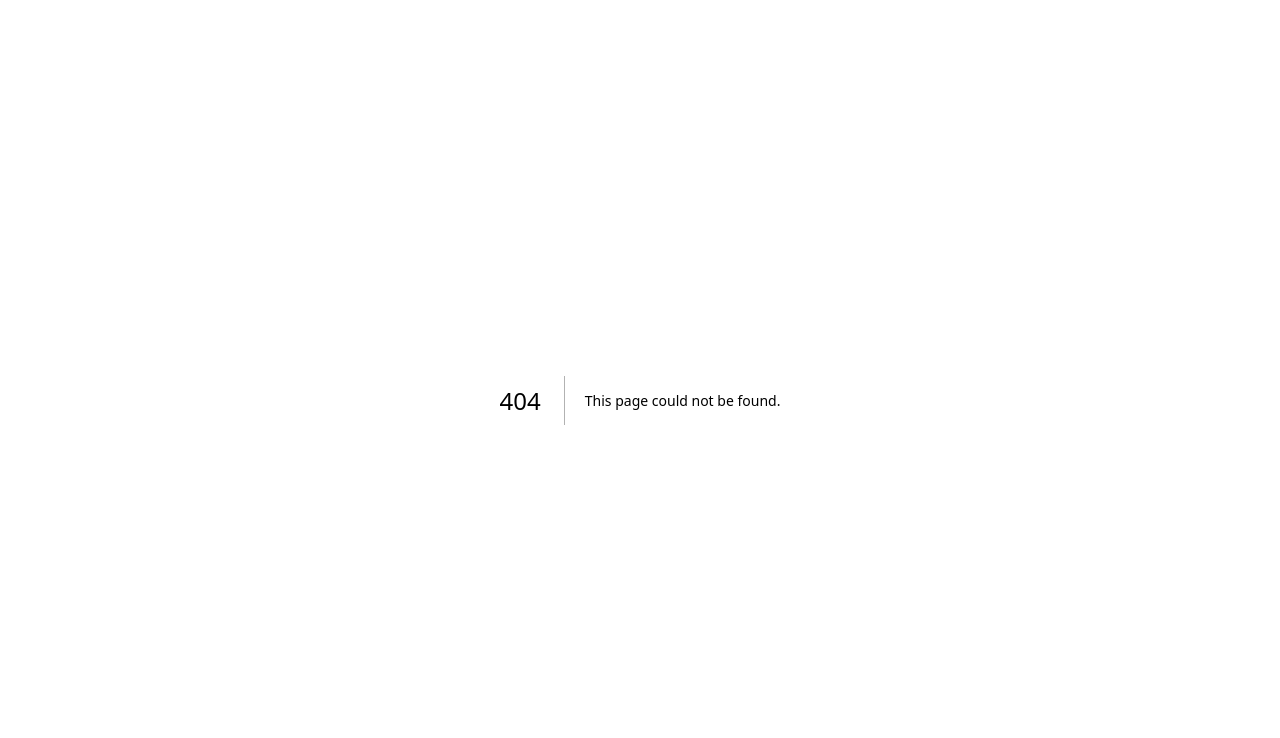
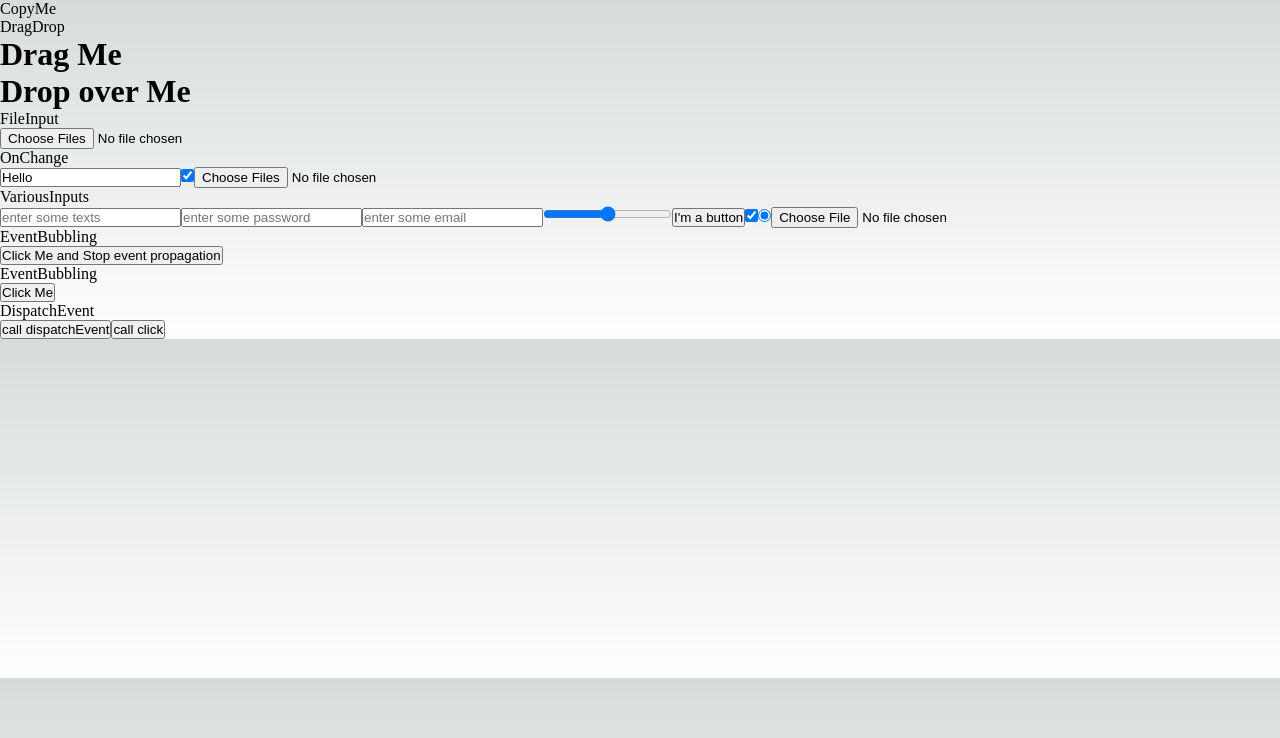
Before and after one commit to sggameopensource/sg-game-programming-next-project-2023-spring, a Next.js app: page /ch02/ch02_5 in a window 1280 px wide. Before the commit this address had no page. Shown: the top 738 px of the page. Built offline with nearby package versions, Linux system fonts and the light colour scheme.

Commit message:
2장 내용 정리

```diff
--- /dev/null
+++ b/src/pages/ch02/ch02_5/components/DispatchEvent.tsx
@@ -0,0 +1,18 @@
+export default function DispatchEvent() {
+  const onCallDispatchEvent = () => {
+    console.log('onCallDispatchEvent');
+    document.getElementById('root')?.dispatchEvent(new Event('click', { bubbles: true }));
+  }
+  const onCallClick = () => {
+    console.log('onCallClick');
+    document.getElementById('root')?.click();
+  }
+
+  return (
+    <div>
+      <p>DispatchEvent</p>
+      <button onClick={onCallDispatchEvent}>call dispatchEvent</button>
+      <button onClick={onCallClick}>call click</button>
+    </div>
+  );
+}
--- /dev/null
+++ b/src/pages/ch02/ch02_5/components/DragDrop.tsx
@@ -0,0 +1,22 @@
+export default function CopyMe() {
+  const onDragStart = (e: React.DragEvent<HTMLInputElement>) => console.log('onDragStart', e.dataTransfer)
+  const onDragEnd = (e: React.DragEvent<HTMLInputElement>) => console.log('onDragEnd', e.dataTransfer)
+
+  const onDragOver = (e: React.DragEvent) => e.preventDefault()
+  const onDrop = (e: React.DragEvent) => {
+    e.preventDefault()
+    console.log('onDrop', e.dataTransfer)
+  }
+
+  return (
+    <div>
+      <p>DragDrop</p>
+      <div draggable onDragStart={onDragStart} onDragEnter={onDragEnd}>
+        <h1>Drag Me</h1>
+      </div>
+      <div onDrop={onDrop} onDragOver={onDragOver}>
+        <h1>Drop over Me</h1>
+      </div>
+    </div>
+  )
+}
--- /dev/null
+++ b/src/pages/ch02/ch02_5/components/EventBubbling.tsx
@@ -0,0 +1,19 @@
+import type { SyntheticEvent } from "react";
+
+export default function EventBubbling() {
+  const onDivClick = (e: SyntheticEvent) => {
+    const { isTrusted, target, bubbles, currentTarget } = e;
+    console.log("mouse click occurs on <div>.", isTrusted, target, bubbles, currentTarget);
+  }
+
+  const onButtonClick = (e: SyntheticEvent) => {
+    const { isTrusted, target, bubbles } = e;
+    console.log("mouse click occurs on <button>.", isTrusted, target, bubbles);
+  }
+  return (
+    <div onClick={onDivClick}>
+      <p>EventBubbling</p>
+      <button onClick={onButtonClick}>Click Me</button>
+    </div>
+  );
+}
--- /dev/null
+++ b/src/pages/ch02/ch02_5/components/EventListener.tsx
@@ -0,0 +1,13 @@
+document.getElementById('root')?.addEventListener('click', (e: Event) => {
+  const { isTrusted, target, bubbles } = e
+  console.log('mouse click occurs.', isTrusted, target, bubbles)
+})
+
+document.getElementById('root')?.addEventListener('click', (e: Event) => {
+  const { isTrusted, target, bubbles } = e
+  console.log('mouse click also occurs.', isTrusted, target, bubbles)
+})
+
+export default function EventListener() {
+  return <div>EventListener</div>;
+}
--- /dev/null
+++ b/src/pages/ch02/ch02_5/components/FileDrop.tsx
@@ -0,0 +1,3 @@
+export default function CopyMe() {
+  return <div>CopyMe</div>;
+}
--- /dev/null
+++ b/src/pages/ch02/ch02_5/components/FileInput.tsx
@@ -0,0 +1,17 @@
+export default function FileInput() {
+  const onChange = (e: React.ChangeEvent<HTMLInputElement>) => {
+    const files: FileList | null = e.target.files;
+    if (files) {
+      for (let i = 0; i < files.length; i++) {
+        const file: File | null = files.item(i);
+        console.log(`file ${i}:`, file);
+      }
+    }
+  };
+  return (
+    <div>
+      <p>FileInput</p>
+      <input type="file" onChange={onChange} multiple accept="image/*"/>
+    </div>
+  )
+}
--- /dev/null
+++ b/src/pages/ch02/ch02_5/components/OnChange.tsx
@@ -0,0 +1,27 @@
+export default function OnChange() {
+  const onChangeValue = (e: React.ChangeEvent<HTMLInputElement>) => {
+    e.stopPropagation();
+    e.preventDefault();
+    console.log('onChangeValue', e.target.value);
+  };
+
+  const onChangeChecked = (e: React.ChangeEvent<HTMLInputElement>) => {
+    e.stopPropagation();
+    console.log('onChangeChecked', e.target.checked);
+  };
+
+  const onChangeFiles = (e: React.ChangeEvent<HTMLInputElement>) => {
+    e.stopPropagation();
+    console.log('onChangeFiles', e.target.files);
+  };
+
+
+  return (
+    <div>
+      <p>OnChange</p>
+      <input type="text" onChange={onChangeValue} placeholder="type some text" defaultValue="Hello"/>
+      <input type="checkbox" onChange={onChangeChecked} defaultChecked/>
+      <input type="file" onChange={onChangeFiles} multiple accept="images/*" />
+    </div>
+  )
+}
--- /dev/null
+++ b/src/pages/ch02/ch02_5/components/OnClick.tsx
@@ -0,0 +1,15 @@
+const rootDiv = document.getElementById('root');
+if (rootDiv) {
+  rootDiv.onclick = (e:Event) => {
+    const { isTrusted, target, bubbles } = e
+    console.log('mouse click occurs on rootDiv.', isTrusted, target, bubbles)
+  }
+  rootDiv.onclick = (e:Event) => {
+    const { isTrusted, target, bubbles } = e
+    console.log('mouse click also occurs on rootDiv.', isTrusted, target, bubbles)
+  }
+}
+
+export default function OnClick() {
+  return <div>OnClick</div>;
+}
--- /dev/null
+++ b/src/pages/ch02/ch02_5/components/ReactOnClick.tsx
@@ -0,0 +1,14 @@
+import type { SyntheticEvent } from "react";
+
+export default function ReactOnClick() {
+  const onClick = (e: SyntheticEvent) => {
+    const { isTrusted, target, bubbles } = e;
+    console.log("mouse click occurs on <button>.", isTrusted, target, bubbles);
+  }
+  return (
+    <div>
+      <p>ReactOnClick</p>
+      <button onClick={onClick}>Click Me</button>
+    </div>
+  );
+}
--- /dev/null
+++ b/src/pages/ch02/ch02_5/components/StopPropagation.tsx
@@ -0,0 +1,19 @@
+import type { SyntheticEvent } from "react";
+
+export default function StopPropagation() {
+  const onDivClick = (e: SyntheticEvent) => {
+    console.log("click events bubbles on <div>.");
+  }
+
+  const onButtonClick = (e: SyntheticEvent) => {
+    console.log("mouse click occurs on <button> and call stopPropagation");
+    e.stopPropagation();
+  }
+
+  return (
+    <div onClick={onDivClick}>
+      <p>EventBubbling</p>
+      <button onClick={onButtonClick}>Click Me and Stop event propagation</button>
+    </div>
+  );
+}
--- /dev/null
+++ b/src/pages/ch02/ch02_5/components/VariousInputs.tsx
@@ -0,0 +1,17 @@
+export default function VariousInputs() {
+  return (
+    <div>
+      <p>VariousInputs</p>
+      <div>
+        <input type="text" placeholder="enter some texts"/>
+        <input type="password" placeholder="enter some password"/>
+        <input type="email" placeholder="enter some email"/>
+        <input type="range" />
+        <input type="button" value="I'm a button"/>
+        <input type="checkbox" value="I'm a checkbox" defaultChecked/>
+        <input type="radio" value="I'm a radio" defaultChecked/>
+        <input type="file" />
+      </div>
+    </div>
+  );
+}
--- /dev/null
+++ b/src/pages/ch02/ch02_5/index.tsx
@@ -0,0 +1,32 @@
+import React from 'react';
+import FileDrop from './components/FileDrop';
+import DispatchEvent from './components/DispatchEvent';
+import DragDrop from './components/DragDrop';
+import EventBubbling from './components/EventBubbling';
+import EventListener from './components/EventListener';
+import OnChange from './components/OnChange';
+import OnClick from './components/OnClick';
+import ReactOnClick from './components/ReactOnClick';
+import VariousInputs from './components/VariousInputs';
+import FileInput from './components/FileInput';
+import StopPropagation from './components/StopPropagation';
+
+function App() {
+  return (
+    <div>
+      <FileDrop />
+      <DragDrop />
+      <FileInput />
+      <OnChange />
+      <VariousInputs />
+      <StopPropagation />
+      <EventBubbling />
+      <DispatchEvent />
+      {/* <ReactOnClick />
+      <OnClick />
+      <EventListener /> */}
+    </div>
+  );
+}
+
+export default App;
```
